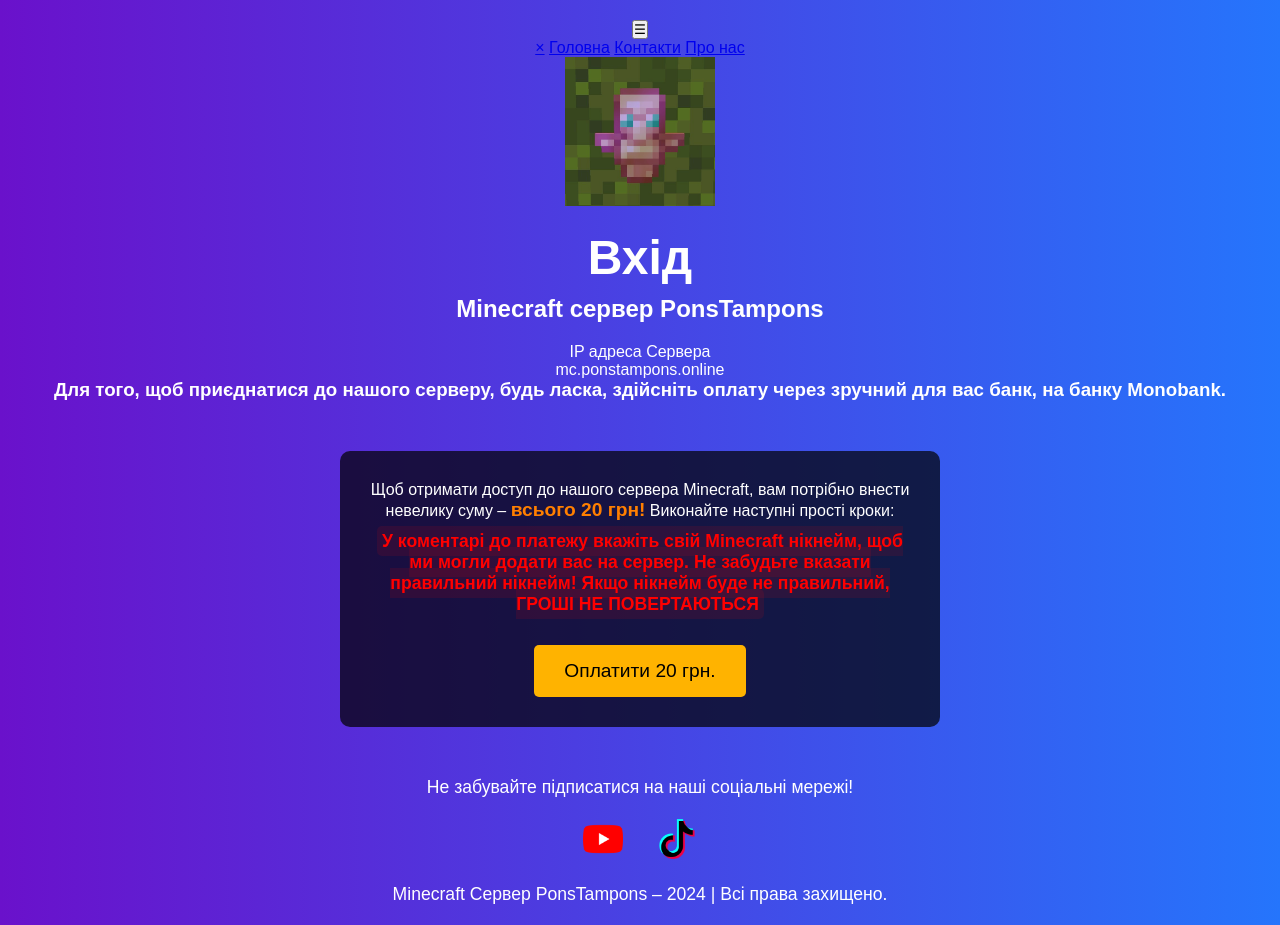
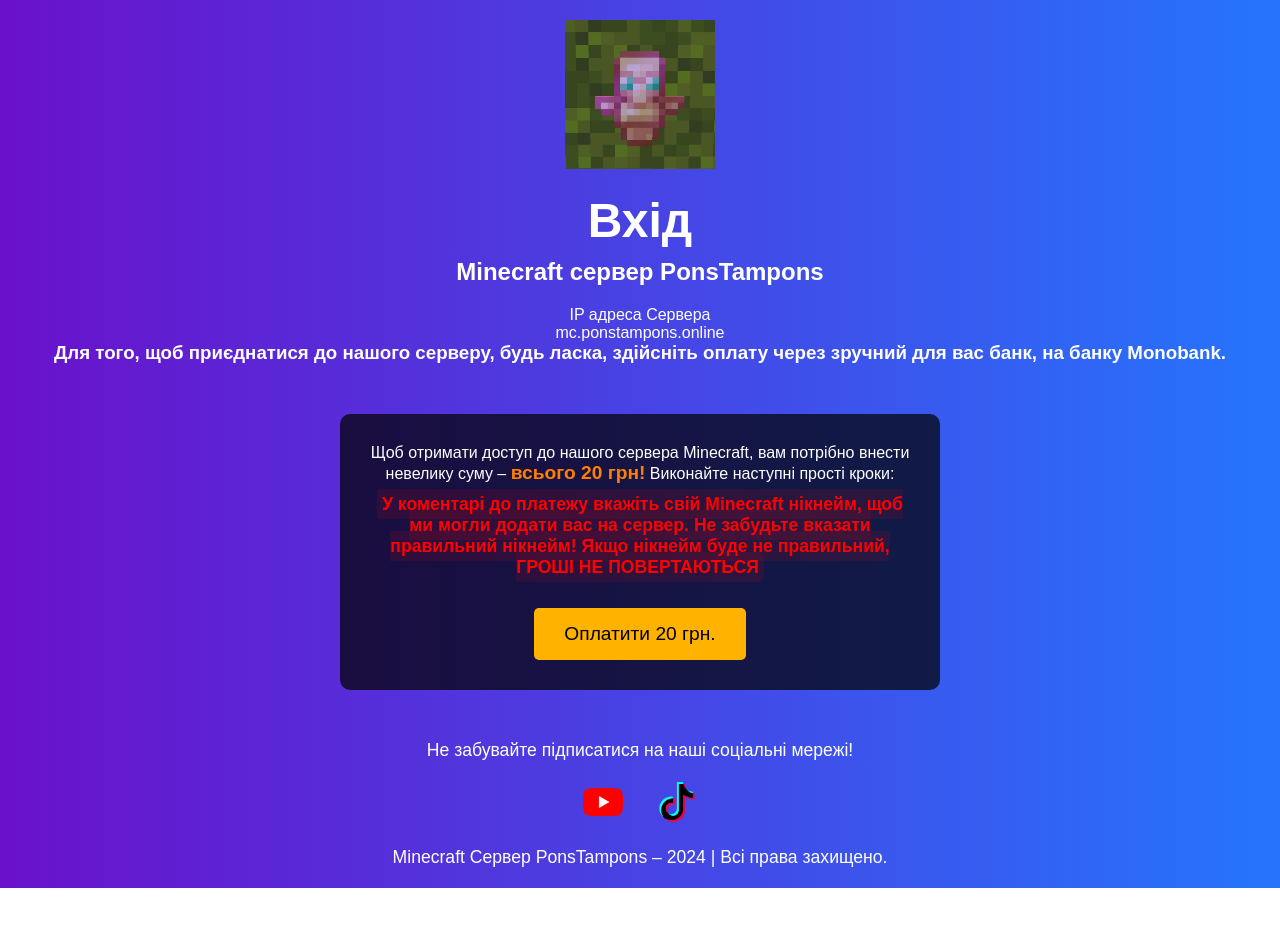
Before and after one commit to Dadablog2002/my-website, a plain HTML site: page index.html in a window 1280 px wide. After the commit the page ends 888 px from the top, so only its background shows below. Drawn offline with Linux system fonts and the light colour scheme.

Commit message:
Update index.html

```diff
--- a/index.html
+++ b/index.html
@@ -11,16 +11,6 @@
 <body>
 
 <header>
-   <!-- Кнопка для відкриття меню -->
-<button class="open-btn" onclick="toggleNav()">☰</button>
-
-<!-- Бічне меню -->
-<div id="side-nav" class="side-nav">
-    <a href="javascript:void(0)" class="close-btn" onclick="toggleNav()">&times;</a>
-    <a href="#">Головна</a>
-    <a href="#">Контакти</a>
-    <a href="#">Про нас</a>
-</div>
     <img src="image/logo.png" alt="Minecraft Server Logo" class="logo">
     <h1>Вхід</h1>
     <h2>Minecraft сервер PonsTampons</h1>
```
